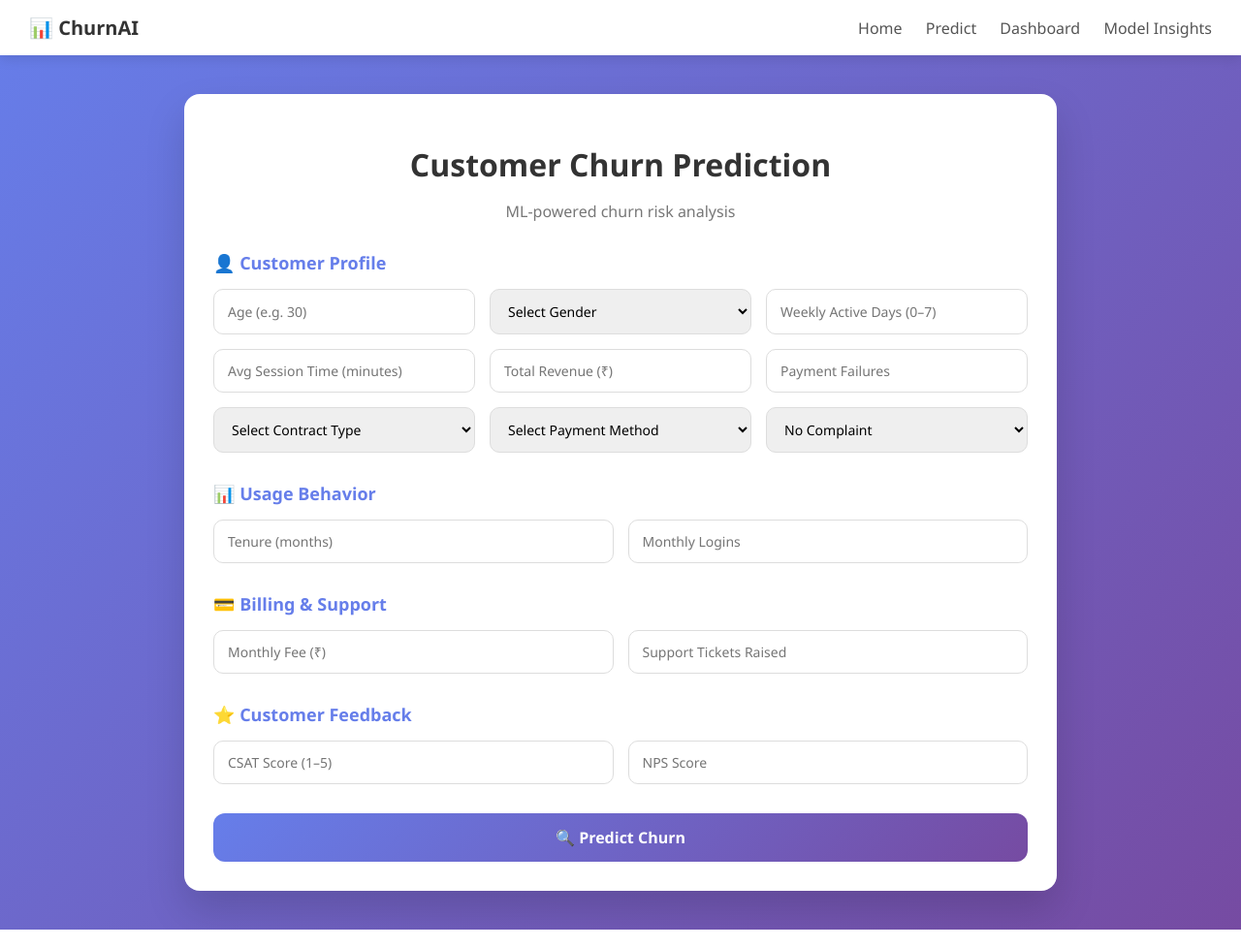
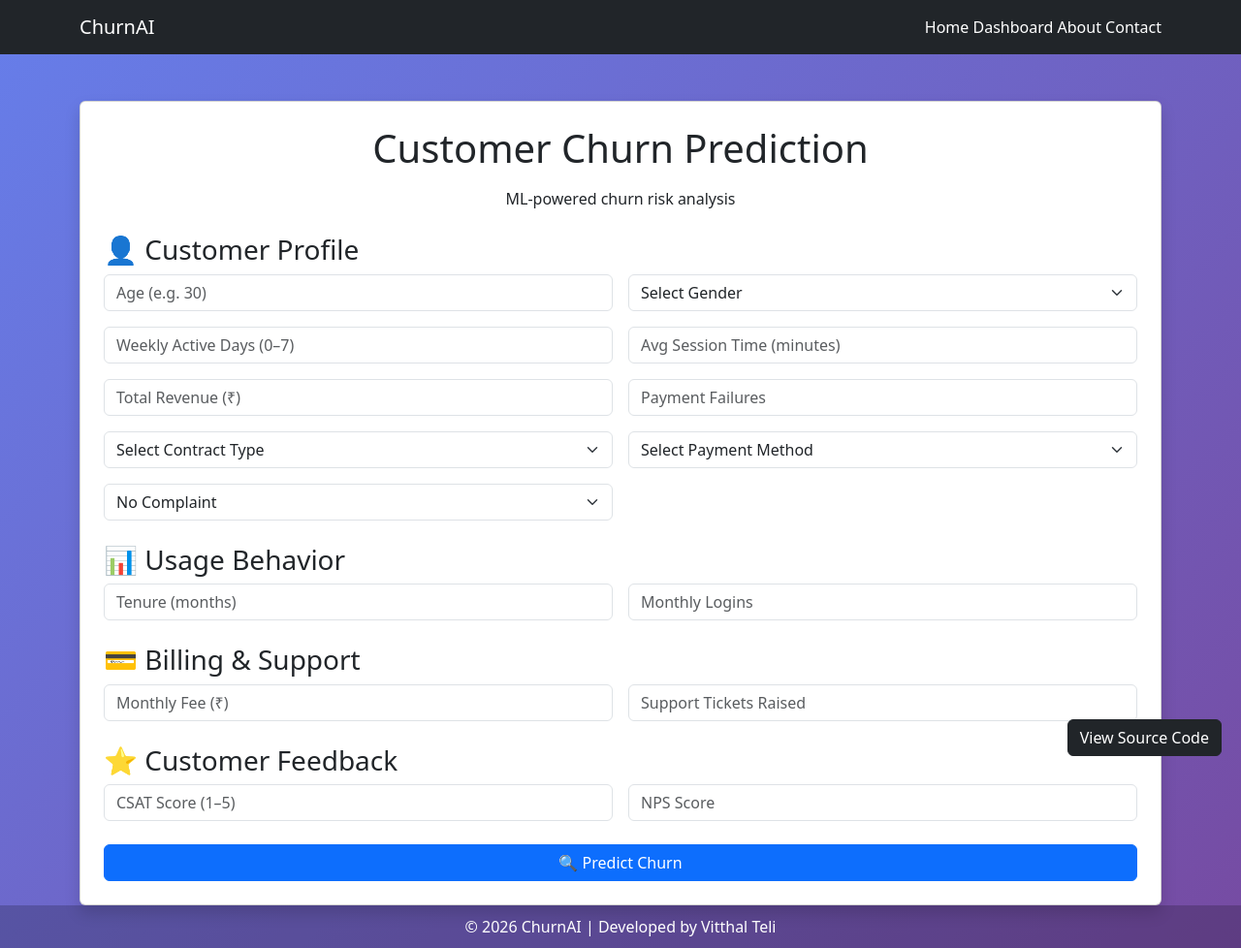
Before and after one commit to VitthalTeli7/ML-Project, a Flask app: page /predict in a window 1280 px wide. Shown: the whole page at 97% size. Run offline with Flask 3, Linux system fonts and the light colour scheme.

Commit message:
UI Modified

```diff
--- a/app.py
+++ b/app.py
@@ -5,19 +5,13 @@ import pandas as pd
 from sklearn.preprocessing import StandardScaler
 from src.pipeline.predict_pipeline import PredictPipeline, CustomData
 
-
-
 application = Flask(__name__)
 app = application
 
-
-# 🏠 Landing Page
 @app.route('/')
 def home():
     return render_template('home.html')
 
-
-# 🧪 Prediction Page
 @app.route('/predict')
 def predict_page():
     return render_template('predict.html')
--- a/templates/base.html
+++ b/templates/base.html
@@ -2,33 +2,73 @@
 <html lang="en">
 <head>
     <meta charset="UTF-8">
-    <title>{% block title %}Churn Predictor{% endblock %}</title>
+    <title>{% block title %}{% endblock %}</title>
 
-    <link rel="stylesheet" href="{{ url_for('static', filename='css/style.css') }}">
-    <link rel="stylesheet" href="https://cdnjs.cloudflare.com/ajax/libs/font-awesome/6.5.0/css/all.min.css">
+    <!-- Bootstrap -->
+    <link href="https://cdn.jsdelivr.net/npm/bootstrap@5.3.2/dist/css/bootstrap.min.css" rel="stylesheet">
 
-    <!-- Chart.js -->
-    <script src="https://cdn.jsdelivr.net/npm/chart.js"></script>
+    <!-- AOS Animation -->
+    <link href="https://unpkg.com/aos@2.3.1/dist/aos.css" rel="stylesheet">
+
+    <style>
+        body {
+            background: linear-gradient(135deg, #667eea, #764ba2);
+            min-height: 100vh;
+            display: flex;
+            flex-direction: column;
+        }
+
+        .content {
+            flex: 1;
+        }
+
+        footer {
+            background: rgba(0,0,0,0.2);
+            color: white;
+            text-align: center;
+            padding: 10px;
+        }
+
+        .github-btn {
+            position: fixed;
+            bottom: 20px;
+            right: 20px;
+        }
+    </style>
+
+    {% block extra_css %}{% endblock %}
 </head>
-
 <body>
 
-<nav class="navbar">
-    <div class="logo">📊 ChurnAI</div>
-
-    <div class="nav-links">
-        <a href="/">Home</a>
-        <a href="/predict">Predict</a>
-        <a href="/dashboard">Dashboard</a>
-        <a href="/insights">Model Insights</a>
+<!-- NAVBAR -->
+<nav class="navbar navbar-expand-lg navbar-dark bg-dark">
+  <div class="container">
+    <a class="navbar-brand" href="/">ChurnAI</a>
+    <div>
+      <a class="nav-link d-inline text-white" href="/">Home</a>
+      <a class="nav-link d-inline text-white" href="/dashboard">Dashboard</a>
+      <a class="nav-link d-inline text-white" href="/about">About</a>
+      <a class="nav-link d-inline text-white" href="/contact">Contact</a>
     </div>
+  </div>
 </nav>
 
-
-<div class="page-container">
+<div class="content container mt-5">
     {% block content %}{% endblock %}
 </div>
 
-{% block scripts %}{% endblock %}
+<footer>
+    © 2026 ChurnAI | Developed by Vitthal Teli
+</footer>
+
+<!-- GitHub Floating Button -->
+<a href="https://github.com/VitthalTeli7/ML-Project" target="_blank" class="btn btn-dark github-btn">
+    View Source Code
+</a>
+
+<script src="https://unpkg.com/aos@2.3.1/dist/aos.js"></script>
+<script>AOS.init();</script>
+
+{% block extra_js %}{% endblock %}
 </body>
 </html>
--- a/templates/predict.html
+++ b/templates/predict.html
@@ -2,86 +2,135 @@
 {% block title %}Predict Churn{% endblock %}
 
 {% block content %}
-<div class="card">
+<div class="card p-4 shadow">
 
-    <h1 class="title">Customer Churn Prediction</h1>
-    <p class="subtitle">ML-powered churn risk analysis</p>
+    <h1 class="title text-center mb-3">Customer Churn Prediction</h1>
+    <p class="subtitle text-center mb-4">ML-powered churn risk analysis</p>
 
-    <form method="post" action="{{ url_for('predict_datapoint') }}">
+    <form method="post" action="{{ url_for('predict_datapoint') }}" onsubmit="showLoader()">
 
         <!-- ================= Customer Profile ================= -->
         <h3 class="section">👤 Customer Profile</h3>
+        <div class="form-grid row g-3">
+            <div class="col-md-6">
+                <input type="number" name="age" class="form-control" placeholder="Age (e.g. 30)" required>
+            </div>
 
-        <div class="form-grid">
-            <input type="number" name="age" placeholder="Age (e.g. 30)" required>
-
-            <select name="gender" required>
+            <div class="col-md-6">
+                <select name="gender" class="form-select" required>
                     <option value="" disabled selected>Select Gender</option>
                     <option value="Male">Male</option>
                     <option value="Female">Female</option>
                 </select>
+            </div>
 
-            <input type="number" name="weekly_active_days" placeholder="Weekly Active Days (0–7)" required>
+            <div class="col-md-6">
+                <input type="number" name="weekly_active_days" class="form-control" placeholder="Weekly Active Days (0–7)" required>
+            </div>
 
-            <input type="number" step="0.1" name="avg_session_time" placeholder="Avg Session Time (minutes)" required>
+            <div class="col-md-6">
+                <input type="number" step="0.1" name="avg_session_time" class="form-control" placeholder="Avg Session Time (minutes)" required>
+            </div>
 
-            <input type="number" step="0.01" name="total_revenue" placeholder="Total Revenue (₹)" required>
+            <div class="col-md-6">
+                <input type="number" step="0.01" name="total_revenue" class="form-control" placeholder="Total Revenue (₹)" required>
+            </div>
 
-            <input type="number" name="payment_failures" placeholder="Payment Failures" required>
+            <div class="col-md-6">
+                <input type="number" name="payment_failures" class="form-control" placeholder="Payment Failures" required>
+            </div>
 
-            <select name="contract_type" required>
+            <div class="col-md-6">
+                <select name="contract_type" class="form-select" required>
                     <option value="" disabled selected>Select Contract Type</option>
                     <option value="Monthly">Monthly</option>
                     <option value="Yearly">Yearly</option>
                 </select>
+            </div>
 
-            <select name="payment_method" required>
+            <div class="col-md-6">
+                <select name="payment_method" class="form-select" required>
                     <option value="" disabled selected>Select Payment Method</option>
                     <option value="Card">Card</option>
                     <option value="PayPal">PayPal</option>
                     <option value="Bank Transfer">Bank Transfer</option>
                 </select>
+            </div>
 
-            <select name="complaint_type">
+            <div class="col-md-6">
+                <select name="complaint_type" class="form-select">
                     <option value="No Complaint" selected>No Complaint</option>
                     <option value="Billing">Billing Issue</option>
                     <option value="Service">Service Issue</option>
                     <option value="Technical">Technical Issue</option>
                 </select>
             </div>
+        </div>
 
         <!-- ================= Usage Behavior ================= -->
-        <h3 class="section">📊 Usage Behavior</h3>
-
-        <div class="form-grid">
-            <input type="number" name="tenure_months" placeholder="Tenure (months)">
-            <input type="number" name="monthly_logins" placeholder="Monthly Logins">
+        <h3 class="section mt-4">📊 Usage Behavior</h3>
+        <div class="form-grid row g-3">
+            <div class="col-md-6">
+                <input type="number" name="tenure_months" class="form-control" placeholder="Tenure (months)">
+            </div>
+            <div class="col-md-6">
+                <input type="number" name="monthly_logins" class="form-control" placeholder="Monthly Logins">
+            </div>
         </div>
 
         <!-- ================= Billing & Support ================= -->
-        <h3 class="section">💳 Billing & Support</h3>
-
-        <div class="form-grid">
-            <input type="number" step="0.01" name="monthly_fee" placeholder="Monthly Fee (₹)">
-            <input type="number" name="support_tickets" placeholder="Support Tickets Raised">
+        <h3 class="section mt-4">💳 Billing & Support</h3>
+        <div class="form-grid row g-3">
+            <div class="col-md-6">
+                <input type="number" step="0.01" name="monthly_fee" class="form-control" placeholder="Monthly Fee (₹)">
+            </div>
+            <div class="col-md-6">
+                <input type="number" name="support_tickets" class="form-control" placeholder="Support Tickets Raised">
+            </div>
         </div>
 
         <!-- ================= Feedback ================= -->
-        <h3 class="section">⭐ Customer Feedback</h3>
-
-        <div class="form-grid">
-            <input type="number" min="1" max="5" name="csat_score" placeholder="CSAT Score (1–5)">
-            <input type="number" name="nps_score" placeholder="NPS Score">
+        <h3 class="section mt-4">⭐ Customer Feedback</h3>
+        <div class="form-grid row g-3">
+            <div class="col-md-6">
+                <input type="number" min="1" max="5" name="csat_score" class="form-control" placeholder="CSAT Score (1–5)">
+            </div>
+            <div class="col-md-6">
+                <input type="number" name="nps_score" class="form-control" placeholder="NPS Score">
+            </div>
         </div>
 
-        <button class="btn">🔍 Predict Churn</button>
+        <!-- ================= Submit Button ================= -->
+        <button type="submit" class="btn btn-primary w-100 mt-4">🔍 Predict Churn</button>
+
+        <!-- Loader -->
+        <div id="loader" class="text-center mt-3" style="display:none;">
+            <div class="spinner-border text-primary"></div>
+            <p>Processing Prediction...</p>
+        </div>
+
     </form>
 
+    <!-- ================= Result ================= -->
     {% if results %}
-        <div class="result {{ 'churn' if results=='Churn' else 'safe' }}">
-            {{ results }}
+        {% if results == "Churn" %}
+            <div class="alert alert-danger mt-4 text-center">
+                ⚠ Customer is Likely to Churn
             </div>
+        {% else %}
+            <div class="alert alert-success mt-4 text-center">
+                ✅ Customer is Not Likely to Churn
+            </div>
+        {% endif %}
     {% endif %}
 
 </div>
 {% endblock %}
+
+{% block extra_js %}
+<script>
+function showLoader(){
+    document.getElementById("loader").style.display = "block";
+}
+</script>
+{% endblock %}
```
Also changed, not shown: static/js/charts.js (+75 -58 lines), templates/dashboard.html (+50 -15 lines), templates/home.html (+18 -8 lines), templates/result.html (added, +22 -0 lines), 1 other file. Lines whose indentation alone changed are shown as unchanged.
